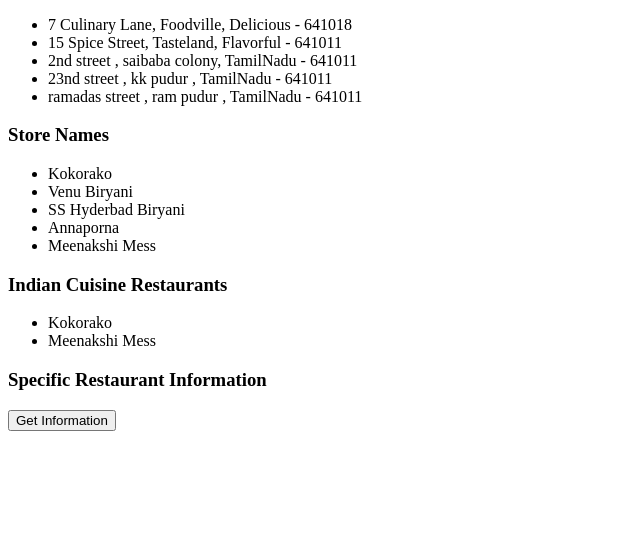
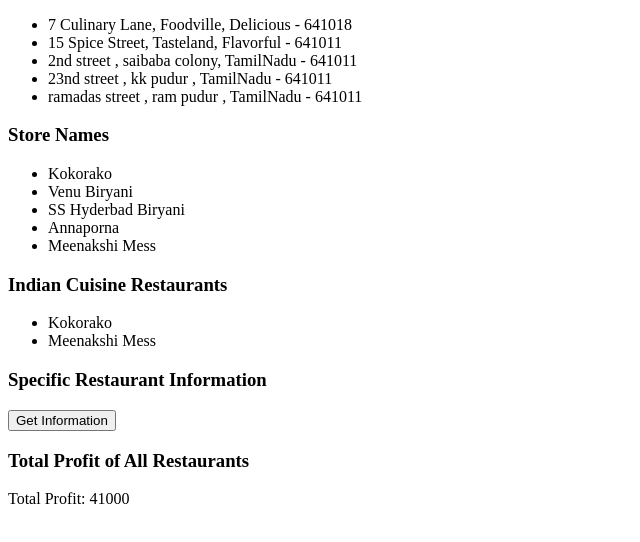
Before and after one commit to Sharath2k3/week-4, a plain HTML site: page secondpage.html in a window 1280 px wide. Shown: the part 92-634 px from the top of the page, without its empty margins (0-640 px from the left). Drawn offline with Linux system fonts and the light colour scheme.

Commit message:
secondpage - fix try

```diff
--- a/secondpage.html
+++ b/secondpage.html
@@ -28,6 +28,11 @@
     <h3>Specific Restaurant Information</h3>
     <button onclick="getSpecificRestaurant()">Get Information</button>
     <p id="specificRestaurantInfo"></p>
+</div>
+
+<div id="profitContainer">
+    <h3>Total Profit of All Restaurants</h3>
+    <p id="totalProfit"></p>
 </div>
 
 <script>
@@ -74,6 +79,16 @@ function displayRestaurantInfo() {
                 indianCuisineNode = indianCuisineNames.iterateNext();
             }
             document.getElementById('indianCuisineNames').innerHTML = indianCuisineNamesHtml;
+
+            // Calculate and display the total profit
+            const profits = xmlDoc.evaluate('//restaurant/profit', xmlDoc, null, XPathResult.ANY_TYPE, null);
+            let totalProfit = 0;
+            let profitNode = profits.iterateNext();
+            while (profitNode) {
+                totalProfit += parseInt(profitNode.textContent);
+                profitNode = profits.iterateNext();
+            }
+            document.getElementById('totalProfit').innerText = `Total Profit: ${totalProfit}`;
         })
         .catch(error => {
             console.error('Error fetching XML:', error);
```
